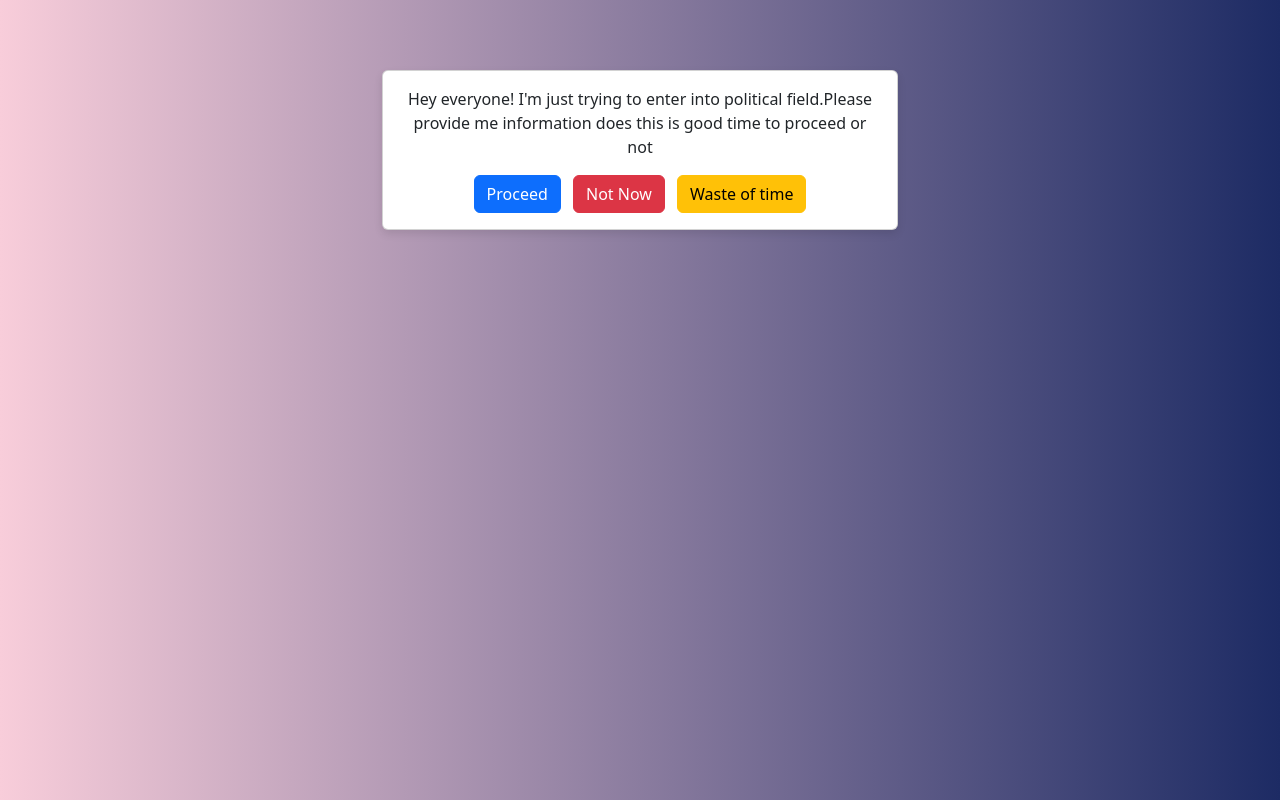
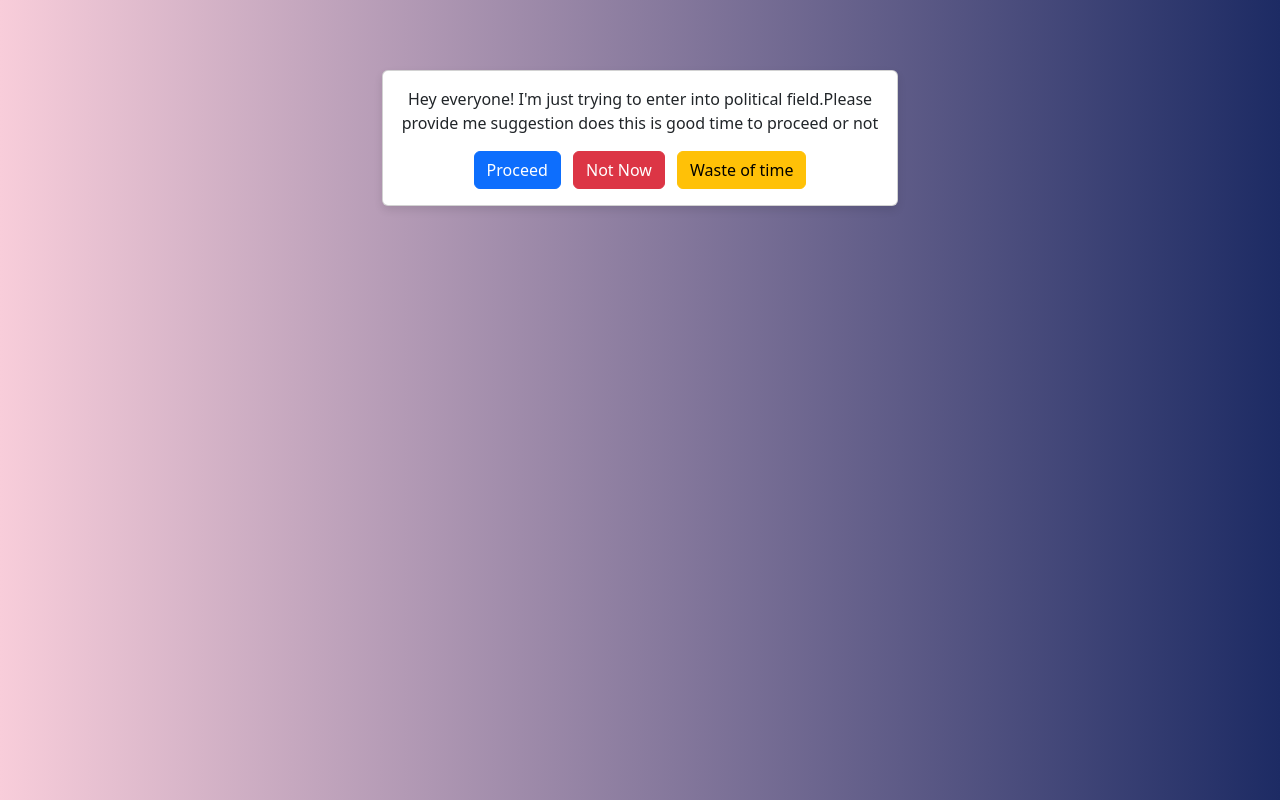
Before and after one commit to Thrinadh17481A0571/Kalva_Thrinadh, a plain HTML site: page index.html in a window 1280 px wide. Drawn offline with nearby package versions, Linux system fonts and the light colour scheme.

Commit message:
Update index.html

```diff
--- a/index.html
+++ b/index.html
@@ -16,7 +16,7 @@
     <div class="col-md-8 offset-md-2">
       <div class="card text-center">
         <div class="card-body">
-          <p class="card-text">Hey everyone! I'm just trying to enter into political field.Please provide me information does this is good time to proceed or not</p>
+          <p class="card-text">Hey everyone! I'm just trying to enter into political field.Please provide me suggestion does this is good time to proceed or not</p>
           <!-- Buttons -->
           <div class="mt-3">
             <button type="button" class="btn btn-primary me-2" onclick="redirectToSecond()">Proceed</button>
```
